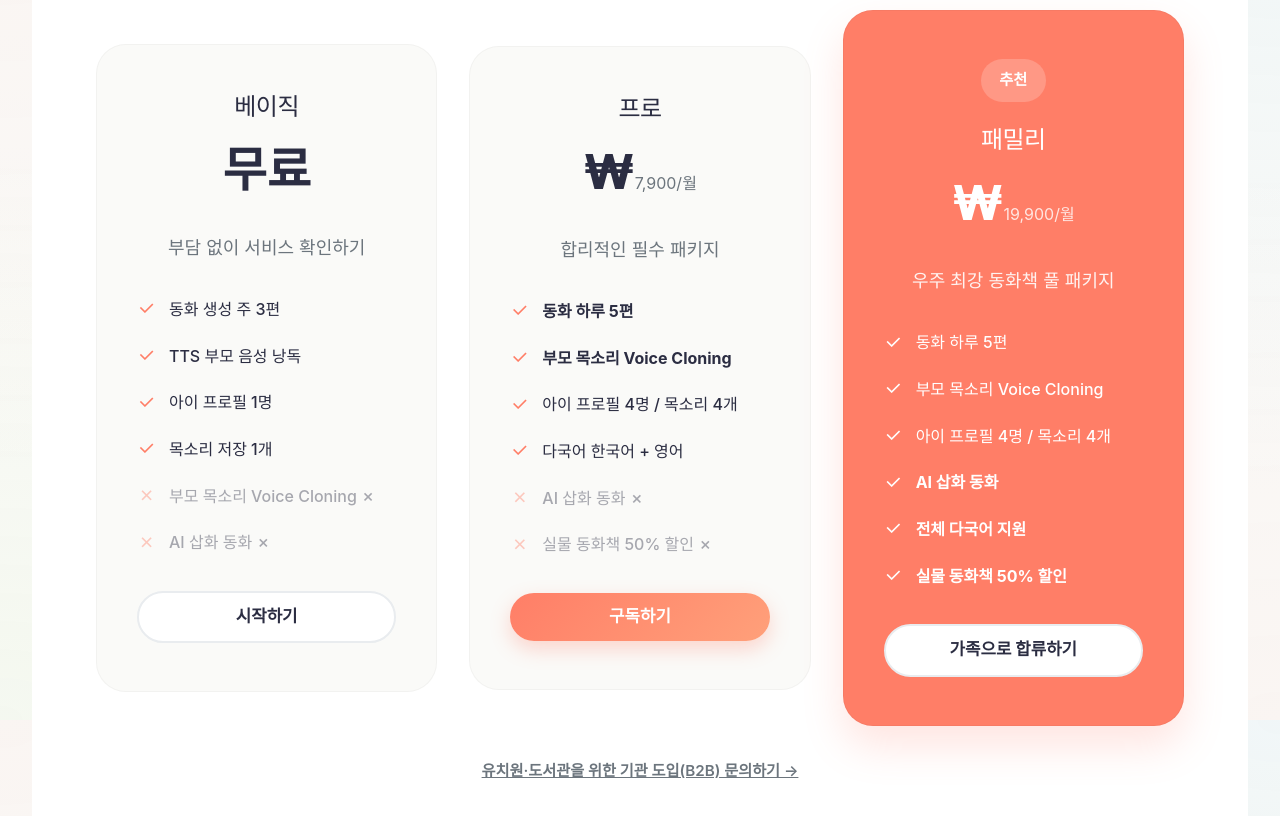
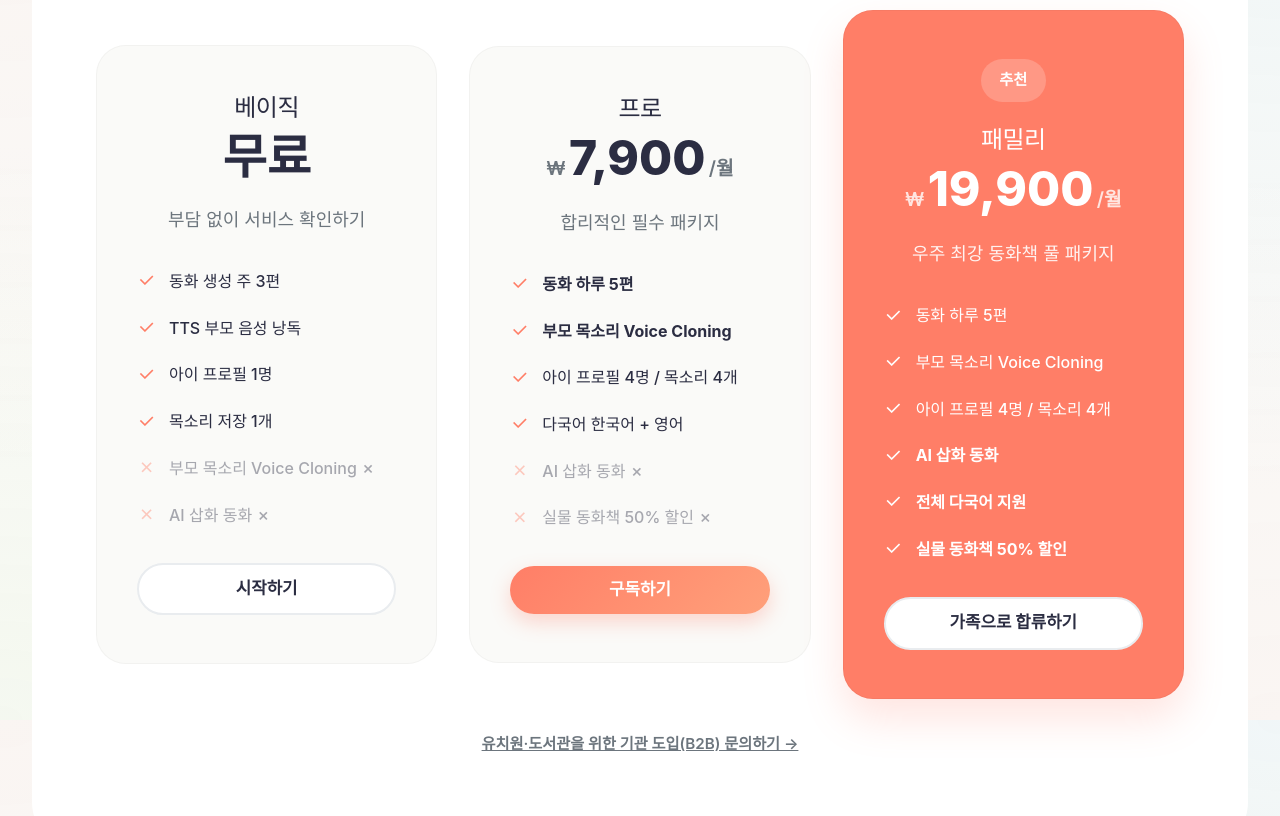
Before and after one commit to cntrole2026-coder/phodong-web, a plain HTML site: page index.html in a window 1280 px wide. Shown: the part 4080-4896 px from the top of the page. Drawn offline with nearby package versions, Linux system fonts and the light colour scheme; a web font is replaced by a local one.

Commit message:
Add files via upload

```diff
--- a/index.html
+++ b/index.html
@@ -195,7 +195,7 @@
                 <div class="pricing-card fade-up">
                     <div class="pricing-header">
                         <h3 class="font-cute">베이직</h3>
-                        <div class="price">무료</div>
+                        <div class="price"><span class="number">무료</span></div>
                         <p>부담 없이 서비스 확인하기</p>
                     </div>
                     <ul class="pricing-features">
@@ -212,7 +212,8 @@
                 <div class="pricing-card fade-up">
                     <div class="pricing-header">
                         <h3 class="font-cute">프로</h3>
-                        <div class="price">₩<span id="price-pro">7,900</span><span>/월</span></div>
+                        <div class="price"><span class="currency">₩</span><span class="number"
+                                id="price-pro">7,900</span><span class="period">/월</span></div>
                         <p>합리적인 필수 패키지</p>
                     </div>
                     <ul class="pricing-features">
@@ -232,7 +233,8 @@
                         추천</div>
                     <div class="pricing-header">
                         <h3 class="font-cute">패밀리</h3>
-                        <div class="price">₩<span id="price-family">19,900</span><span>/월</span></div>
+                        <div class="price"><span class="currency">₩</span><span class="number"
+                                id="price-family">19,900</span><span class="period">/월</span></div>
                         <p>우주 최강 동화책 풀 패키지</p>
                     </div>
                     <ul class="pricing-features">
--- a/styles.css
+++ b/styles.css
@@ -39,6 +39,7 @@ body {
     scroll-behavior: smooth;
     word-break: keep-all;
     overflow-wrap: break-word;
+    padding-bottom: 110px;
 }
 
 .font-cute {
@@ -675,18 +676,31 @@ section {
 }
 
 .pricing-header .price {
-    font-size: 3rem;
-    font-weight: 800;
+    display: flex;
+    justify-content: center;
+    align-items: baseline;
+    gap: 0.2rem;
     margin-bottom: 1.5rem;
 }
 
-.pricing-header .price span {
-    font-size: 1rem;
-    font-weight: 400;
+.pricing-header .price .number {
+    font-size: 3rem;
+    font-weight: 800;
+    line-height: 1;
+    color: var(--text-dark);
+}
+
+.pricing-header .price span:not(.number) {
+    font-size: 1.2rem;
+    font-weight: 600;
     color: var(--text-light);
 }
 
-.pricing-card.popular .price span {
+.pricing-card.popular .price .number {
+    color: var(--white);
+}
+
+.pricing-card.popular .price span:not(.number) {
     color: rgba(255, 255, 255, 0.8);
 }
 
```
